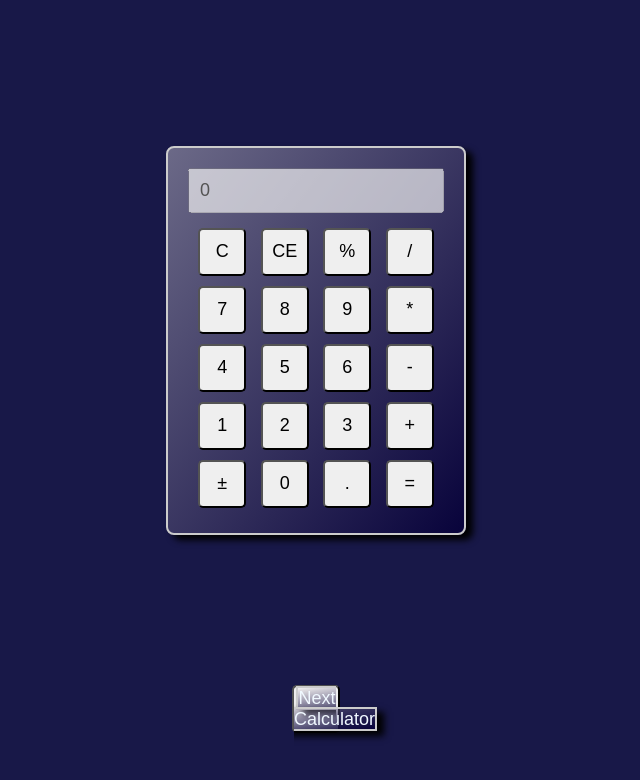
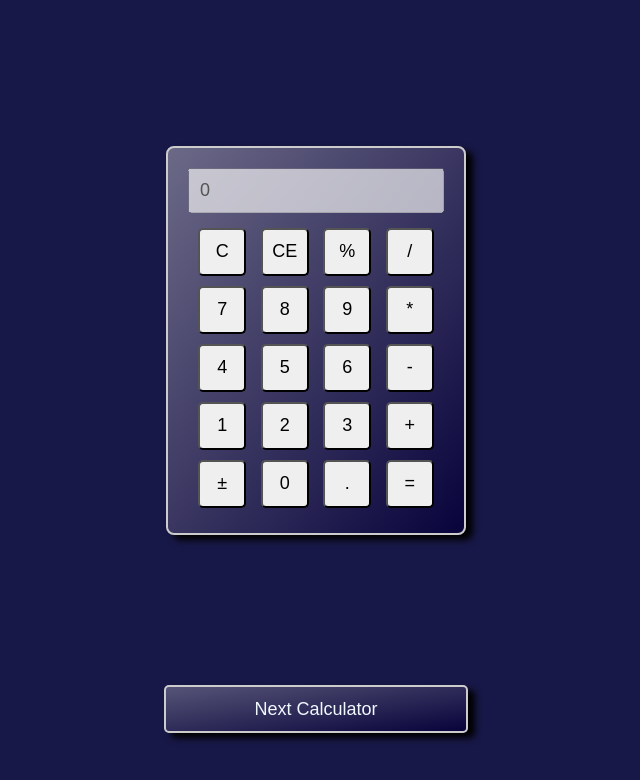
Before and after one commit to PRAGYANSHINI-MOHAPATRA/Calculate-Me, a plain HTML site: page index.html in a window 1280 px wide. Shown: the whole page, without its empty margins (324-964 px from the left). Drawn offline with Linux system fonts and the light colour scheme.

Commit message:
Update index.html

```diff
--- a/index.html
+++ b/index.html
@@ -67,6 +67,6 @@
     })
   })
 </script>
-<div class="nextpage"><button><a class="btn"  href="https://pragyanshini-mohapatra.github.io/Next-Calculator/">Next Calculator</a></button></div>
+<div class="nextpage"><button class="btn"> <a href="https://pragyanshini-mohapatra.github.io/Next-Calculator/">Next Calculator</a></button></div>
 </body>
 </html>
```
